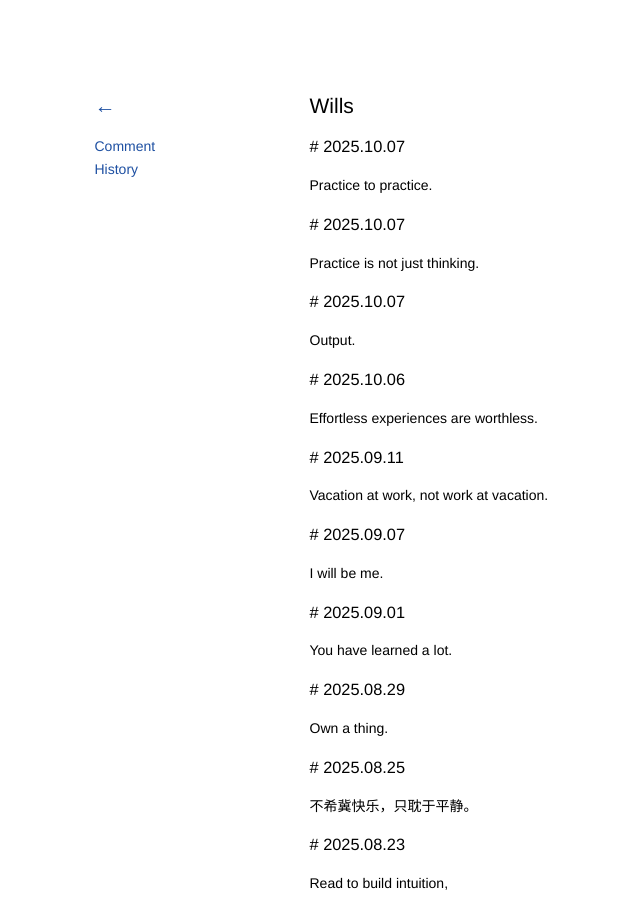
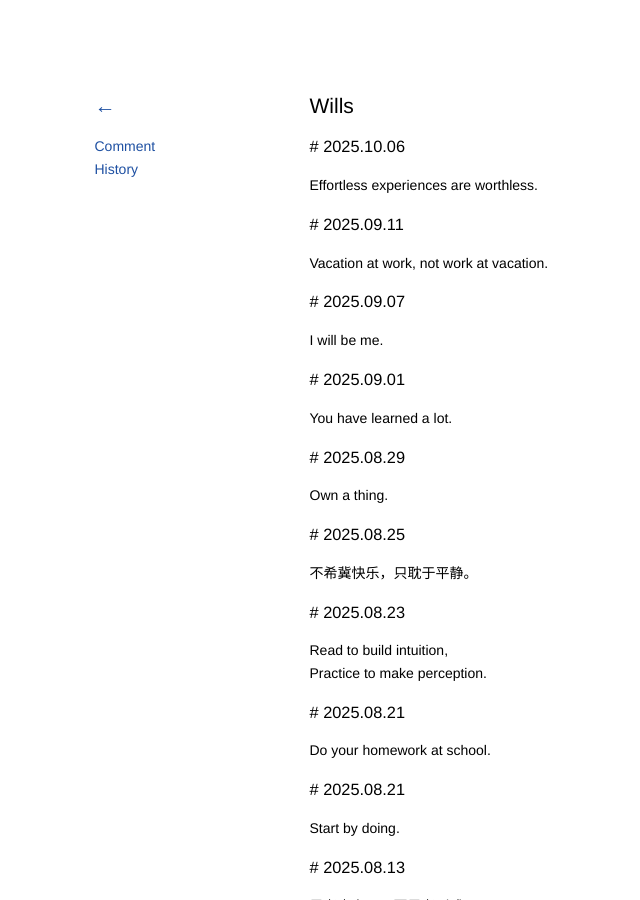
Before and after one commit to kidlj/awei, a Jekyll site: the page built from _wiki/wills.md, in a window 1280 px wide and 900 px high. Shown: the whole window, without its empty margins (38-678 px from the left). Built offline with Jekyll 4.4.1, drawn with Linux system fonts in a browser that asks for light colours.

Commit message:
update wills

```diff
--- a/_wiki/wills.md
+++ b/_wiki/wills.md
@@ -1,18 +1,6 @@
 ---
 title: Wills
 ---
-
-### 2025.10.07
-
-Practice to practice.
-
-### 2025.10.07
-
-Practice is not just thinking.
-
-### 2025.10.07
-
-Output.
 
 ### 2025.10.06
 
```
